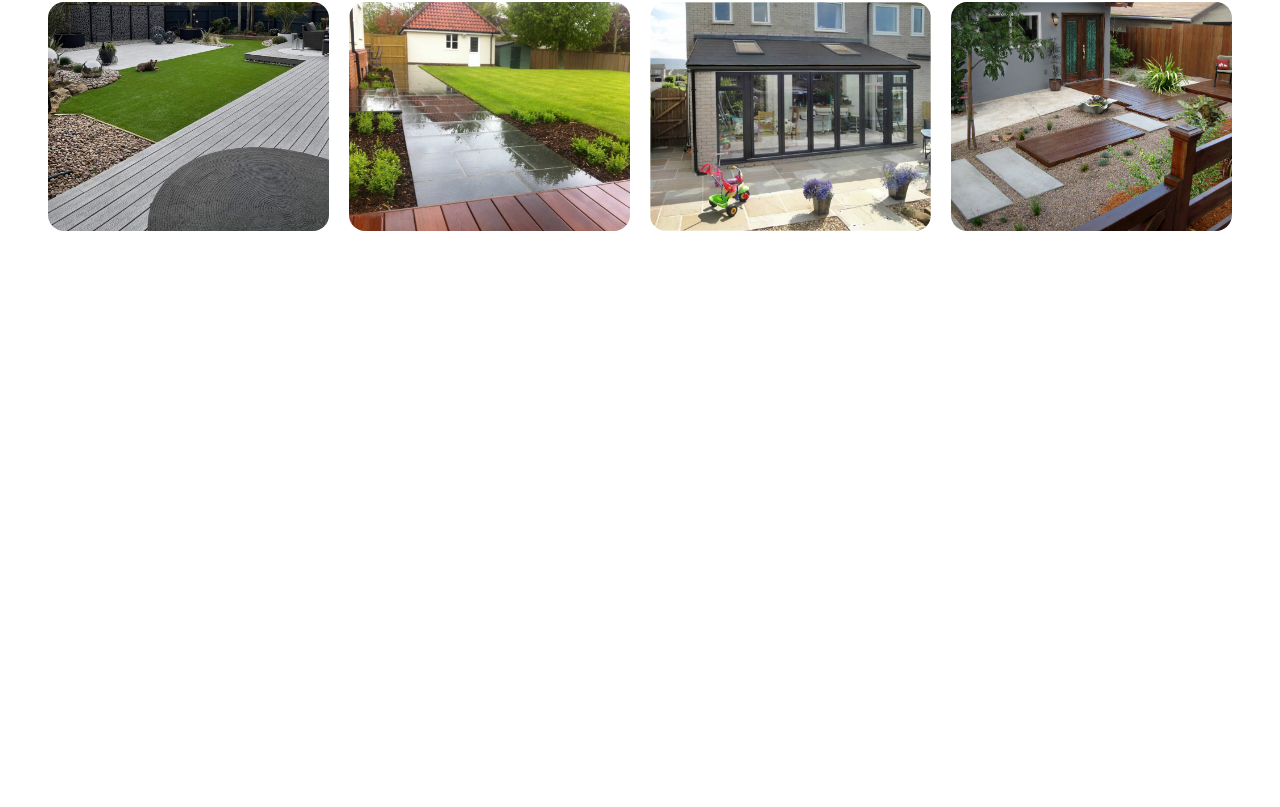
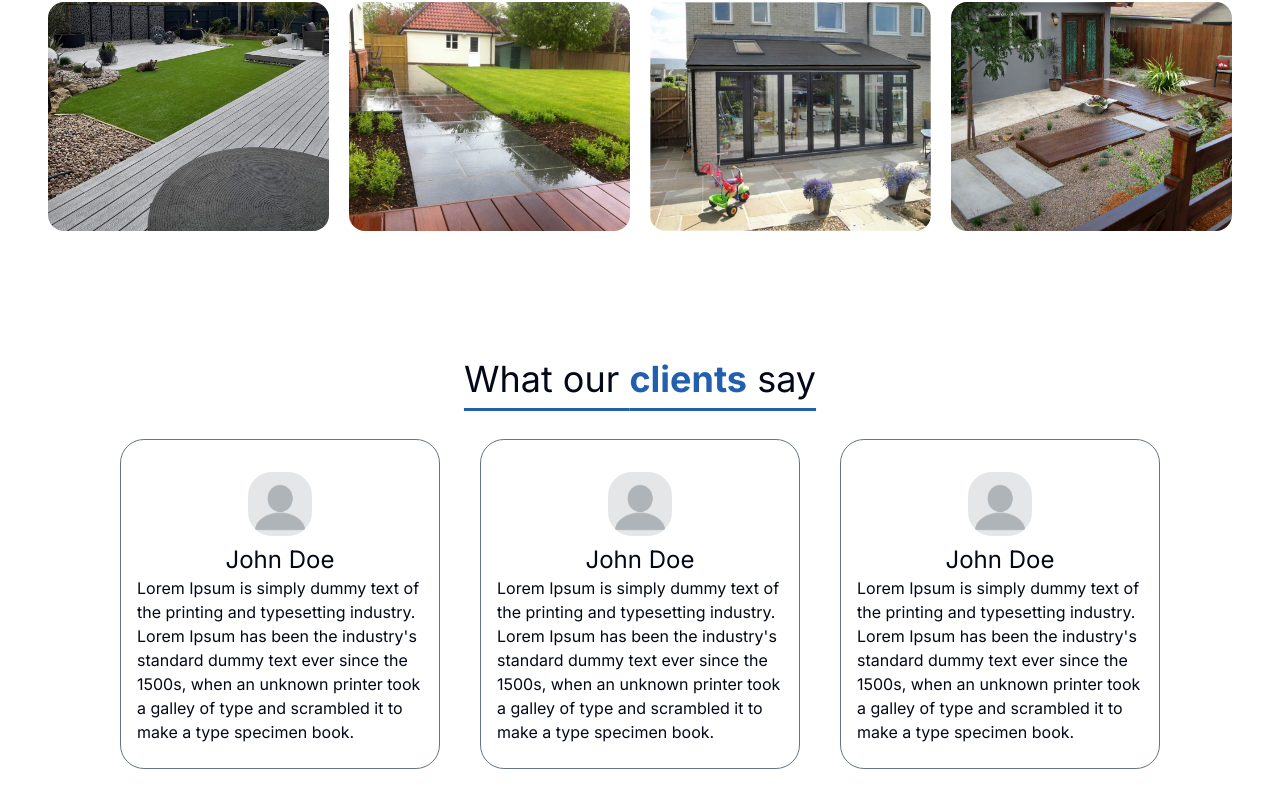
Before and after one commit to Jameshw19/howie-construction, a Next.js app: page / in a window 1280 px wide. Shown: the part 892-1699 px from the top of the page. Before the commit the page ends 1211 px from the top, so only its background shows below. Built offline with nearby package versions, Linux system fonts and the light colour scheme.

Commit message:
Testimonial folder and component setup. Testimonials.tsx imported in layout.tsx and added client.webp file in /public

```diff
--- /dev/null
+++ b/app/(dashboard)/_components/testimonials.tsx
@@ -0,0 +1,41 @@
+import Testimonial from "./testimonials/testimonial";
+
+const Testimonials = () => {
+  return (
+    <div className="p-10 flex-col items-center flex relative ">
+      <div className="underline underline-offset-[16px] decoration-[#225FAE]">
+        <h1 className="text-3xl lg:text-4xl">
+          What our <span className="text-[#225FAE] font-bold">clients</span> say
+        </h1>
+      </div>
+      <div className="p-10 flex items-center justify-evenly w-full flex-row">
+        <Testimonial
+          imageUrl="/client.webp"
+          name="John Doe"
+          review="Lorem Ipsum is simply dummy text of the printing and typesetting industry.
+          Lorem Ipsum has been the industry's standard dummy text ever since the 1500s,
+           when an unknown printer took a galley of type and scrambled it to make a type
+            specimen book."
+        />
+        <Testimonial
+          imageUrl="/client.webp"
+          name="John Doe"
+          review="Lorem Ipsum is simply dummy text of the printing and typesetting industry.
+          Lorem Ipsum has been the industry's standard dummy text ever since the 1500s,
+           when an unknown printer took a galley of type and scrambled it to make a type
+            specimen book."
+        />
+        <Testimonial
+          imageUrl="/client.webp"
+          name="John Doe"
+          review="Lorem Ipsum is simply dummy text of the printing and typesetting industry.
+          Lorem Ipsum has been the industry's standard dummy text ever since the 1500s,
+           when an unknown printer took a galley of type and scrambled it to make a type
+            specimen book."
+        />
+      </div>
+    </div>
+  );
+};
+
+export default Testimonials;
--- /dev/null
+++ b/app/(dashboard)/_components/testimonials/testimonial.tsx
@@ -0,0 +1,29 @@
+import Image from "next/image";
+
+interface TestimonialProps {
+  imageUrl: string;
+  name: string;
+  review: string;
+}
+
+const Testimonial = ({ imageUrl, name, review }: TestimonialProps) => {
+  return (
+    <div className="flex items-center justify-center flex-col w-80 border rounded-3xl py-6 border-slate-500">
+      <div className="w-16 h-w-16 py-2">
+        <Image
+          className="rounded-3xl"
+          src={imageUrl}
+          alt="Client"
+          width={100}
+          height={100}
+        />
+      </div>
+      <h1 className="text-2xl">{name}</h1>
+      <div className="flex items-center justify-center px-4 ">
+        <h2>{review}</h2>
+      </div>
+    </div>
+  );
+};
+
+export default Testimonial;
--- a/app/(dashboard)/layout.tsx
+++ b/app/(dashboard)/layout.tsx
@@ -1,4 +1,5 @@
 import Navbar from "./_components/navbar";
+import Testimonials from "./_components/testimonials";
 import Works from "./_components/works";
 
 interface DashboardLayoutProps {
@@ -11,6 +12,7 @@ const DashboardLayout = ({ children }: DashboardLayoutProps) => {
       <Navbar />
       {children}
       <Works />
+      <Testimonials />
     </main>
   );
 };
```
Also changed, not shown: public/client.webp (added).
